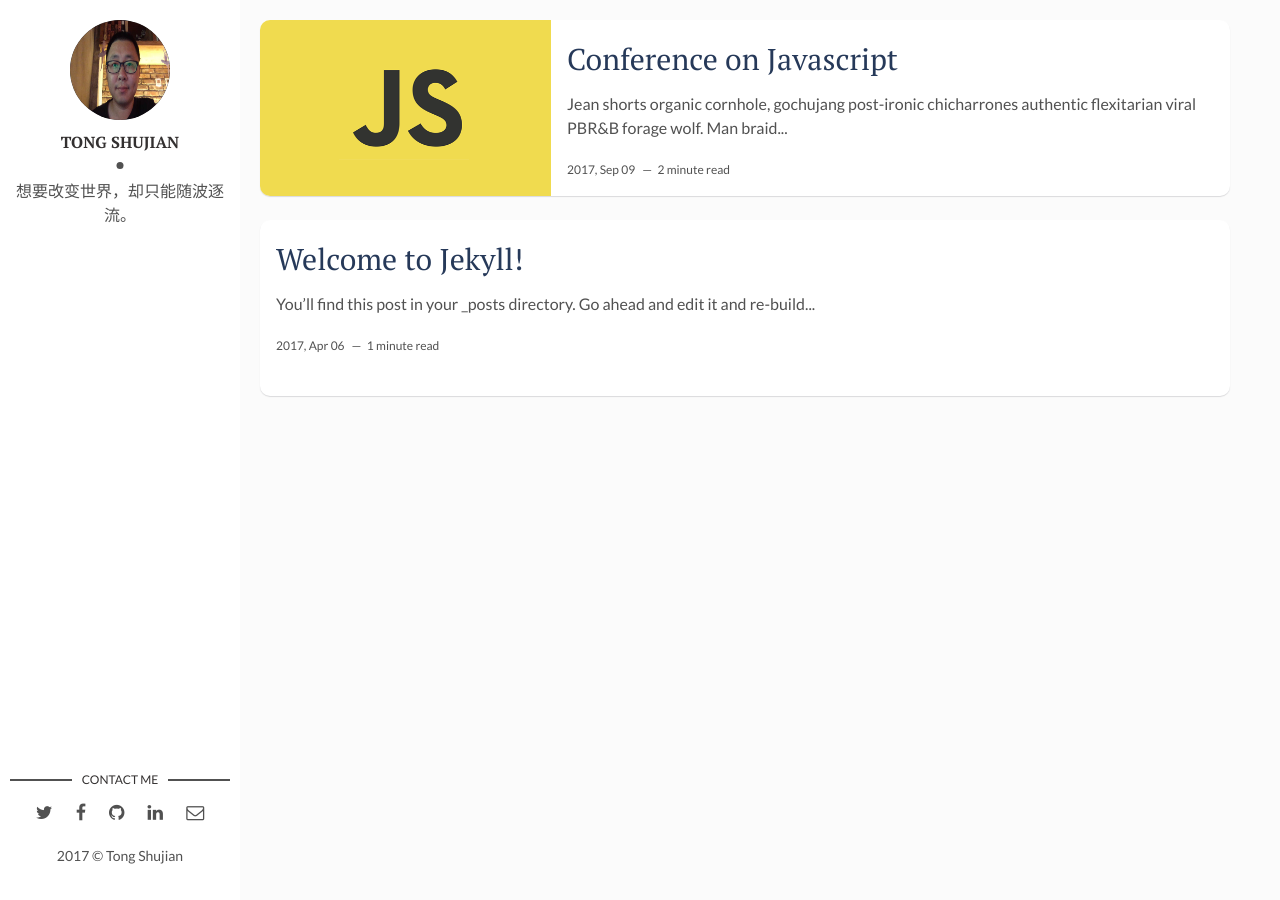
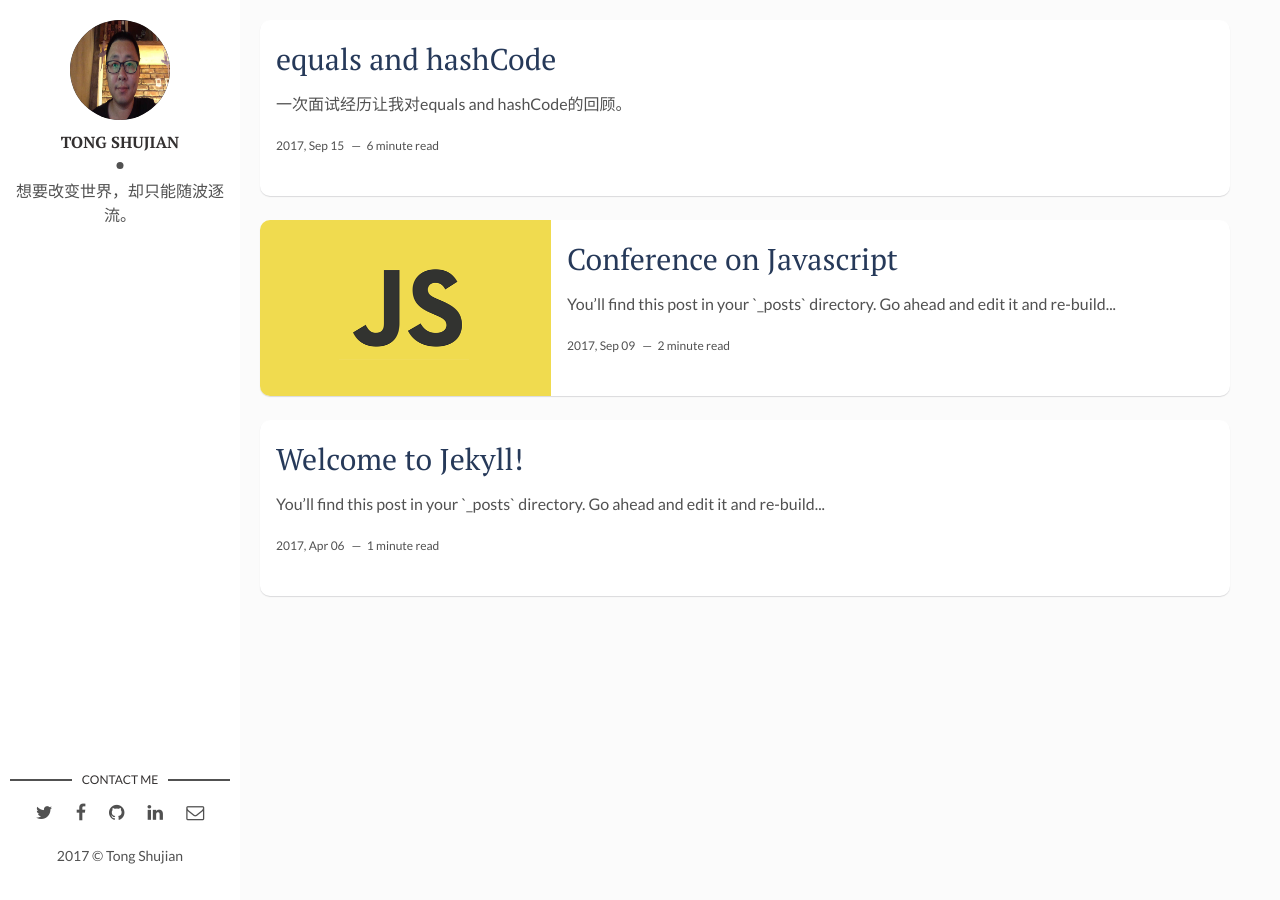
Before and after one commit to tong467/tong467.github.io, a Jekyll site: the page built from index.html, in a window 1280 px wide. Built offline with Jekyll 4.4.1, drawn with Linux system fonts in a browser that asks for light colours; some of the changed lines change nothing that is shown.

Commit message:
第一篇博客

```diff
--- a/_config.yml
+++ b/_config.yml
@@ -2,7 +2,7 @@ title: Hello, world! I'm Tong Shujian
 description: > # this means to ignore newlines until "baseurl:"
     This is my first blog!
 permalink: ':title/'
-baseurl: "/" # the subpath of your site, e.g. /blog
+baseurl: "" # the subpath of your site, e.g. /blog
 url: "" # the base hostname & protocol for your site, e.g. http://example.com
 
 # Author Settings
--- /dev/null
+++ b/_posts/2017-09-16-equals-hashCode.markdown
@@ -0,0 +1,242 @@
+---
+layout: post
+title: "equals and hashCode"
+date: 2017-09-15 19:00:20 +0800
+description: 一次面试经历让我对equals and hashCode的回顾。
+img:  # Add image post (optional)
+tags: [java 基础, 面试 ] # add tag
+---
+一次面试经历让我对equals 和 hashCode的回顾。
+
+* equals 方法定义  public boolean equals(Object object) {}
+* 入参与本身对象内存地址是否一致
+* 入参为空情况
+* 入参的类型是否一致
+* 本身属性为空的情况。
+如果你想把相同的对象放入HashSet只保留一个要重写equals和hashCode 方法。如果只重写hashCode方法依然会当两个对象处理
+如果你重写了hashCode方法，放入HashSet后不要修改参与计算的属性，否者会导致不可预知问题。
+
+昨天面试官问我equals方法是做什么用的，有没有什么情况下是需要必须重写equals方法的。并重写一个类的equals方法。
+
+当时我的回答是，让你想判断两个对象的值是否相同而不是比较内存地址时就要重写equals方法。我觉得没有什么情况下是必须重写equals方法的，因为你的equals方法判断逻辑放在调用的地方，一样能达到效果。
+
+当时现场的重写的代码是这样的。
+{% highlight java %}
+class Person {
+
+    private int age;
+    private String name;
+
+    public Person(int age, String name) {
+        this.age = age;
+        this.name = name;
+    }
+
+    public int getAge() {
+        return age;
+    }
+
+    public void setAge(int age) {
+        this.age = age;
+    }
+
+    public String getName() {
+        return name;
+    }
+
+    public void setName(String name) {
+        this.name = name;
+    }
+
+    @Override
+    public boolean equals(Person person) {
+        if(this.name.equals(person.name)&&this.age.equals(person.age)){
+            return true
+        }else{
+            return false;
+        }
+    }
+}
+{% endhighlight %}
+面试官又问空指针考虑了吗？在想想其他的，我说哦，忘了，修改后
+{% highlight java %}
+ @Override
+    public boolean equals(Person person) {
+        if(person==null){
+            return false;
+        }
+        if(this.name.equals(person.name)&&this.age.equals(person.age)){
+            return true
+        }else{
+            return false;
+        }
+    }
+{% endhighlight %}
+回来查过资料后为我当时回答感到羞愧。回来修改后代码
+
+{% highlight java %}
+
+class Person {
+
+    private int age;
+    private String name;
+
+    public Person(int age, String name) {
+        this.age = age;
+        this.name = name;
+    }
+
+    public int getAge() {
+        return age;
+    }
+
+    public void setAge(int age) {
+        this.age = age;
+    }
+
+    public String getName() {
+        return name;
+    }
+
+    public void setName(String name) {
+        this.name = name;
+    }
+
+    @Override
+    public boolean equals(Object object) {
+        if (this == object) {
+            return true;
+        }
+        if (object == null) {
+            return false;
+        }
+        if (getClass() != object.getClass()) {
+            return false;
+        }
+        Person hae = (Person) object;
+        if (this.age != hae.age) {
+            return false;
+        }
+        if (name == null) {
+            if (hae.name != null) {
+                return false;
+            } else {
+                return true;
+            }
+        } else {
+            return this.name.equals(hae.name);
+        }
+    }
+
+    @Override
+    public int hashCode() {
+        return 31 * age + (name != null ? name.hashCode() : 0);
+    }
+
+    @Override
+    public String toString() {
+        return String.format("age:%d name:%s hashCode:%d", age, name, hashCode());
+    }
+}
+{% endhighlight %}
+测试代码
+{% highlight java %}
+public static void main(String[] args) {
+        Person p1 = new Person(10, "佟1");
+        Person p2 = new Person(10, "佟1");
+        System.out.println("p1==p2 :" + p1.equals(p2));
+        List<Person> list = new ArrayList<>();
+        list.add(p1);
+        list.add(p2);
+        System.out.println("list size :" + list.size());
+
+        HashMap<Person, Person> hashMap = new HashMap<>();
+        hashMap.put(p1, p1);
+        hashMap.put(p2, p2);
+        System.out.println("hashMap size :" + hashMap.size());
+    }
+
+    private static void printMap(HashMap<Person, Person> hashMap) {
+        for (Person p : hashMap.keySet()) {
+            System.out.print("printMap :");
+            System.out.print(p);
+            System.out.print("  ");
+            System.out.print(hashMap.get(p));
+            System.out.println();
+        }
+    }
+{% endhighlight %}
+第一次测试结果:
+
+>p1==p2 :true
+>
+>list size :2
+>
+>hashMap size :1
+
+重写hashCode和equals方法后以对象为key放入两个p1,p2hashMap只会存在一条记录
+如果我修改P2的值，你会发现，现在hashMap中存放的value是P2，key是P1。
+{% highlight java %}
+......
+        hashMap.put(p2, p2);
+        p2.setAge(12);
+......
+{% endhighlight %}
+运行结果
+>printMap :age:10 name:佟1 hashCode:630248  age:12 name:佟1 hashCode:630310
+
+看值能很清晰的看出key为p1 值为p2
+还有一个很好玩的事是，如果你创建一个新的对象p3他的值跟p1一样，你可以以此为key删除HashMap中的值。代码如下
+{% highlight java %}
+ public static void main(String[] args) {
+        Person p1 = new Person(10, "佟1");
+        HashMap<Person, Person> hashMap = new HashMap<>();
+        hashMap.put(p1, p1);
+        Person p3 = new Person(10, "佟1");
+        hashMap.remove(p3)
+        System.out.println("hashMap size :" + hashMap.size());
+    }
+{% endhighlight %}
+
+输出结果：
+>hashMap size :0
+
+现在我们来做一个更神奇的实验，如果我变更了key也就是p1的值
+{% highlight java %}
+ public static void main(String[] args) {
+        Person p1 = new Person(10, "佟1");
+        HashMap<Person, Person> hashMap = new HashMap<>();
+        hashMap.put(p1, p1);
+        p1.setAge(12);
+        printMap(hashMap);
+        System.out.println("hashMap size :" + hashMap.size());
+
+    }
+{% endhighlight %}
+输出结果：
+> printMap :age:12 name:佟1 hashCode:630310  null
+>
+> hashMap size :1
+
+你会发下key的值变了，但是通过key在map中获取获取的结果是null，map的size是1 那是不是说map的值没了呢？现在的map里面存储的就是一个 p1 -> null 的对象呢，我来修改下输出验证下我的想法；
+{% highlight java %}
+ public static void main(String[] args) {
+        Person p1 = new Person(10, "佟1");
+        HashMap<Person, Person> hashMap = new HashMap<>();
+        hashMap.put(p1, p1);
+        p1.setAge(12);
+        printMap(hashMap);
+        for (Person p : hashMap.values()) {
+            System.out.println("value:" + p);
+        }
+        System.out.println("hashMap size :" + hashMap.size());
+    }
+{% endhighlight %}
+输出结果：
+>printMap :age:12 name:佟1 hashCode:630310  null
+>
+>value:age:12 name:佟1 hashCode:630310
+>
+>hashMap size :1
+
+这个结果就很玄幻了，map size为1，key 是有值的，value 也是有值的，但是你就是不能通过key获取这个值。并且你也不能通过key删除这个值。但是你换另一方式使用  hashMap.entrySet().iterator(); 然后通过Iterator进行获取key和value 可以正常获取到key，value 和删除。关于这个修改了hashCode具体的值导致的问题，之后之后在研究了。
--- a/index.html
+++ b/index.html
@@ -9,7 +9,7 @@ layout: main
   {% endif %}
   <div class="post-content">
     <h2 class="post-title"><a href="{{post.url | prepend: site.baseurl}}">{{post.title}}</a></h2>
-    <p>{{ post.content | strip_html | truncatewords: 15 }}</p>
+    <p>{{ post.description | strip_html | truncatewords: 15 }}</p>
     <span class="post-date">{{post.date | date: '%Y, %b %d'}}&nbsp;&nbsp;&nbsp;—&nbsp;</span>
     <span class="post-words">{% capture words %}{{ post.content | number_of_words }}{% endcapture %}{% unless words contains "-" %}{{ words | plus: 250 | divided_by: 250 | append: " minute read" }}{% endunless %}</span>
   </div>
```
Also changed, not shown: 1 other file.
